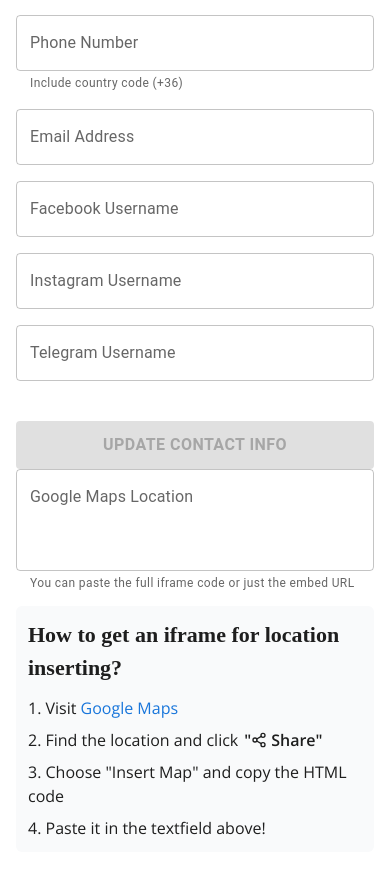
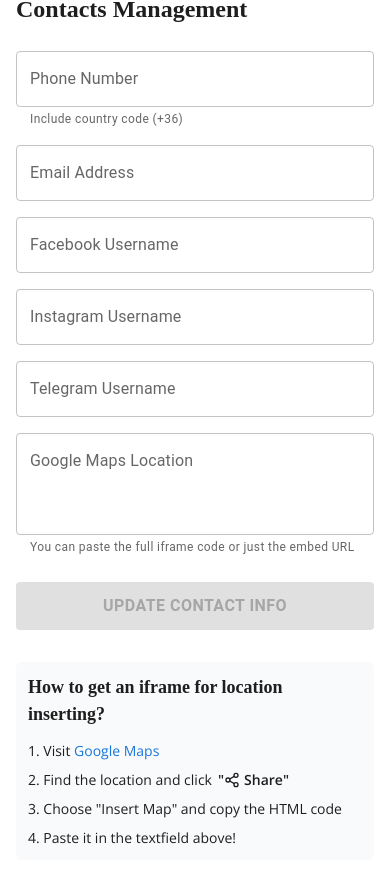
Before and after one commit to ZubalYana/stuffPlace-frontend, a React (Vite) app: page /admin in a window 390 px wide. Shown: the part 4600-5476 px from the top of the page. Built offline with nearby package versions, Linux system fonts and the light colour scheme; no server answers; sample sign-in values are in the browser's storage; a web font is replaced by a local one.

Commit message:
create responsive design for the contacts control block & finish the admin panel responsive design

```diff
--- a/src/components/elements/ContactsControlBlock.tsx
+++ b/src/components/elements/ContactsControlBlock.tsx
@@ -106,7 +106,7 @@ export const ContactsControlBlock = () => {
     };
 
     return (
-        <div className="w-full text-[#1E1E1E] mt-6 space-y-6">
+        <div className="w-full text-[#1E1E1E] mt-15 space-y-6">
             <h3 className="font-bold text-[24px]">Contacts Management</h3>
             <div className="w-full flex flex-col lg:flex-row gap-[4%] mt-2">
                 <div className="w-full lg:w-[48%]">
@@ -155,10 +155,11 @@ export const ContactsControlBlock = () => {
                     <Button
                         variant="contained"
                         disabled={!isDirty}
+                        className="hidden! lg:block!"
                         sx={{
                             mt: 3,
                             width: "100%",
-                            height: 48,
+                            minHeight: 48,
                             backgroundColor: "#AE7461",
                             fontWeight: "bold",
                             fontSize: "16px",
@@ -181,19 +182,36 @@ export const ContactsControlBlock = () => {
                         value={draft.location}
                         onChange={e => handleInputChange("location", e.target.value)}
                     />
+                    <Button
+                        variant="contained"
+                        disabled={!isDirty}
+                        className="block! lg:hidden!"
+                        sx={{
+                            mt: 3,
+                            width: "100%",
+                            minHeight: 48,
+                            backgroundColor: "#AE7461",
+                            fontWeight: "bold",
+                            fontSize: "16px",
+                            "&:hover": { backgroundColor: "#966554" },
+                        }}
+                        onClick={handleSave}
+                    >
+                        Update Contact Info
+                    </Button>
                     {draft.location && (
                         <iframe
                             src={extractMapUrl(draft.location)}
-                            className="w-full h-[250px] mt-3 rounded-md"
+                            className="w-full h-[250px] mt-6 md:mt-3 rounded-md"
                             loading="lazy"
                         />
                     )}
-                    <div className="rounded-md bg-gray-50 mt-3 w-full p-3">
-                        <h3 className="font-bold text-[22px]">How to get an iframe for location inserting?</h3>
-                        <p className="text-[16px] mt-3">1. Visit <a href="https://www.google.com/maps" target="_blank" rel="noopener noreferrer" className="text-[#1976DB]">Google Maps</a></p>
-                        <p className="flex text-[16px] mt-2">2. Find the location and click <span className="font-semibold flex items-center mx-1.5">"<Share2 size={16} className="mr-1" />Share"</span></p>
-                        <p className="flex text-[16px] mt-2">3. Choose "Insert Map" and copy the HTML code</p>
-                        <p className="flex text-[16px] mt-2">4. Paste it in the textfield above!</p>
+                    <div className="rounded-md bg-gray-50 mt-8 md:mt-3 w-full p-3">
+                        <h3 className="font-bold text-[18px] lg:text-[22px]">How to get an iframe for location inserting?</h3>
+                        <p className="text-[14px] lg:text-[16px] mt-3">1. Visit <a href="https://www.google.com/maps" target="_blank" rel="noopener noreferrer" className="text-[#1976DB]">Google Maps</a></p>
+                        <p className="text-[14px] flex lg:text-[16px] mt-2">2. Find the location and click <span className="font-semibold flex items-center mx-1.5">"<Share2 size={16} className="mr-1" />Share"</span></p>
+                        <p className="text-[14px] flex lg:text-[16px] mt-2">3. Choose "Insert Map" and copy the HTML code</p>
+                        <p className="text-[14px] flex lg:text-[16px] mt-2">4. Paste it in the textfield above!</p>
                     </div>
                 </div>
             </div>
```
